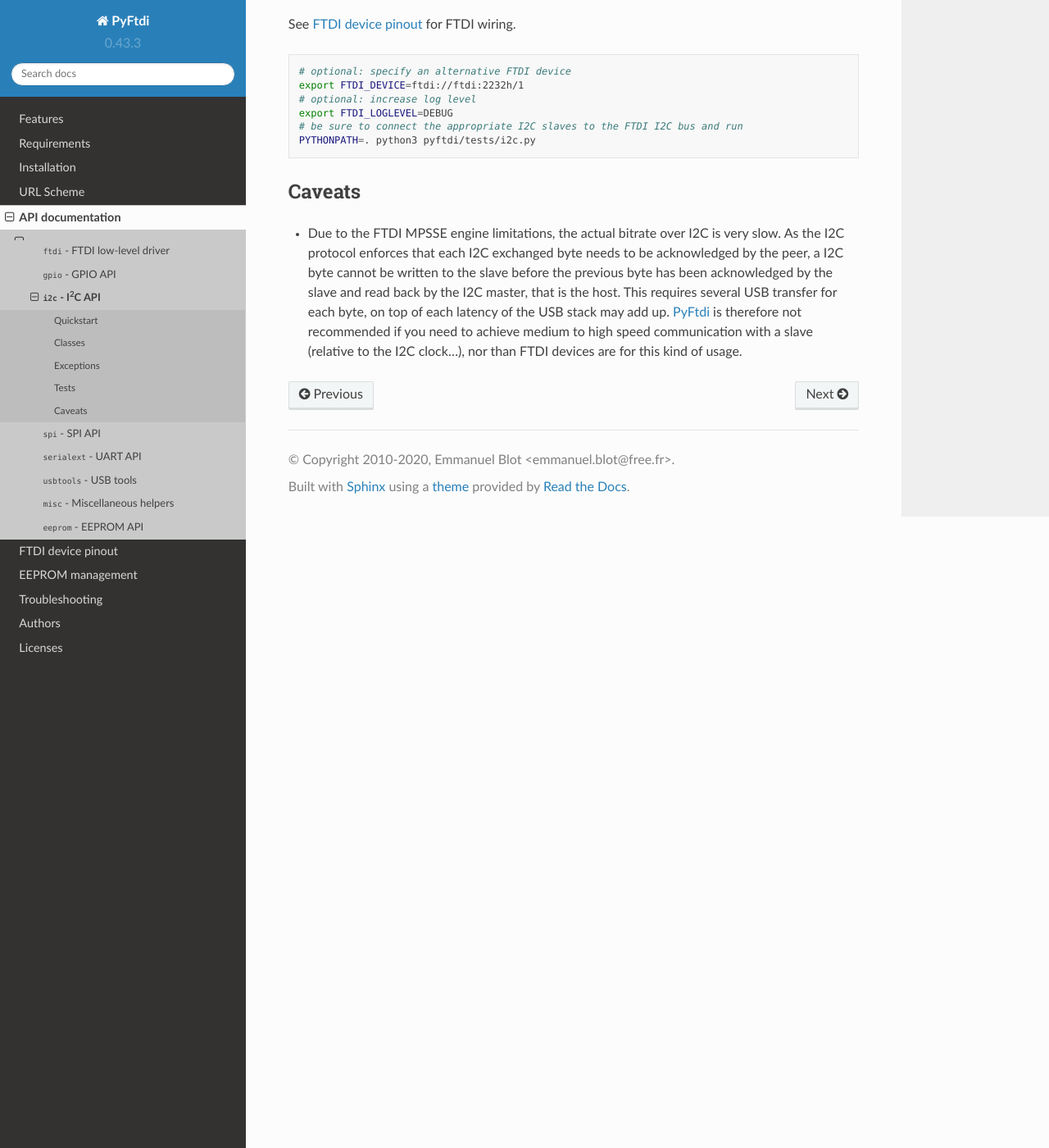
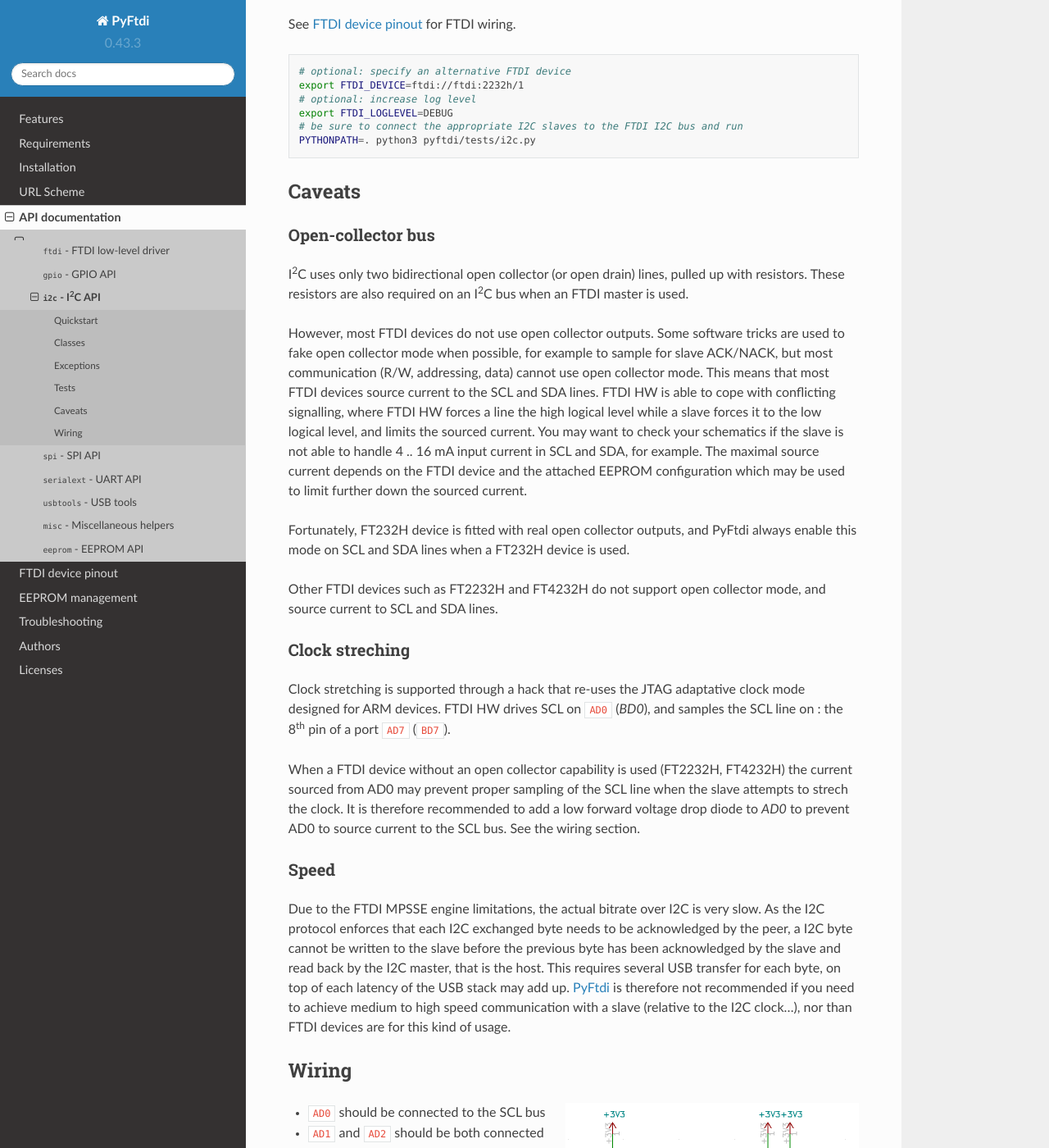
Before and after one commit to eblot/pyftdi, a Sphinx documentation site: the page built from pyftdi/doc/api/i2c.rst, in a window 1280 px wide and 1400 px high, scrolled down 2089 px. Shown: the whole window at 82% size. Built offline with Sphinx 7.4.7 and the Read the Docs theme 2.0.0, drawn with Linux system fonts in a browser that asks for light colours; some of the changed text lies outside the part shown.

Commit message:
Add wiring examples and information

```diff
--- a/pyftdi/doc/api/i2c.rst
+++ b/pyftdi/doc/api/i2c.rst
@@ -98,15 +98,83 @@
    # be sure to connect the appropriate I2C slaves to the FTDI I2C bus and run
    PYTHONPATH=. python3 pyftdi/tests/i2c.py
 
+
+.. _i2c_limitations:
+
 Caveats
 ~~~~~~~
 
-* Due to the FTDI MPSSE engine limitations, the actual bitrate over I2C is very
-  slow. As the I2C protocol enforces that each I2C exchanged byte needs to be
-  acknowledged by the peer, a I2C byte cannot be written to the slave before
-  the previous byte has been acknowledged by the slave and read back by the
-  I2C master, that is the host. This requires several USB transfer for each
-  byte, on top of each latency of the USB stack may add up. PyFtdi_ is
-  therefore not recommended if you need to achieve medium to high speed
-  communication with a slave (relative to the I2C clock...), nor than FTDI
-  devices are for this kind of usage.
+Open-collector bus
+..................
+
+|I2C| uses only two bidirectional open collector (or open drain) lines, pulled
+up with resistors. These resistors are also required on an |I2C| bus when an
+FTDI master is used.
+
+However, most FTDI devices do not use open collector outputs. Some software
+tricks are used to fake open collector mode when possible, for example to
+sample for slave ACK/NACK, but most communication (R/W, addressing, data)
+cannot use open collector mode. This means that most FTDI devices source
+current to the SCL and SDA lines. FTDI HW is able to cope with conflicting
+signalling, where FTDI HW forces a line the high logical level while a slave
+forces it to the low logical level, and limits the sourced current. You may
+want to check your schematics if the slave is not able to handle 4 .. 16 mA
+input current in SCL and SDA, for example. The maximal source current depends
+on the FTDI device and the attached EEPROM configuration which may be used to
+limit further down the sourced current.
+
+Fortunately, FT232H device is fitted with real open collector outputs, and
+PyFtdi always enable this mode on SCL and SDA lines when a FT232H device is
+used.
+
+Other FTDI devices such as FT2232H and FT4232H do not support open collector
+mode, and source current to SCL and SDA lines.
+
+Clock streching
+...............
+
+Clock stretching is supported through a hack that re-uses the JTAG adaptative
+clock mode designed for ARM devices. FTDI HW drives SCL on ``AD0`` (`BD0`), and
+samples the SCL line on : the 8\ :sup:`th` pin of a port ``AD7`` (``BD7``).
+
+When a FTDI device without an open collector capability is used (FT2232H,
+FT4232H) the current sourced from AD0 may prevent proper sampling of the SCL
+line when the slave attempts to strech the clock. It is therefore recommended
+to add a low forward voltage drop diode to `AD0` to prevent AD0 to source
+current to the SCL bus. See the wiring section.
+
+Speed
+.....
+
+Due to the FTDI MPSSE engine limitations, the actual bitrate over I2C is very
+slow. As the I2C protocol enforces that each I2C exchanged byte needs to be
+acknowledged by the peer, a I2C byte cannot be written to the slave before
+the previous byte has been acknowledged by the slave and read back by the
+I2C master, that is the host. This requires several USB transfer for each
+byte, on top of each latency of the USB stack may add up. PyFtdi_ is
+therefore not recommended if you need to achieve medium to high speed
+communication with a slave (relative to the I2C clock...), nor than FTDI
+devices are for this kind of usage.
+
+.. _i2c_wiring:
+
+Wiring
+~~~~~~
+
+.. figure:: ../images/i2c_wiring.png
+   :scale: 50 %
+   :alt: I2C wiring
+   :align: right
+
+   Fig.1: FT2232H with clock stretching
+
+* ``AD0`` should be connected to the SCL bus
+* ``AD1`` and ``AD2`` should be both connected to the SDA bus
+* ``AD7`` should be connected to the SCL bus, if clock streching is required
+* remaining pins can be freely used as regular GPIOs.
+
+*Fig.1*:
+
+* ``D1`` is only required when clock streching is used along with
+  FT2232H or FT4232H devices. It should not be fit with an FT232H.
+* ``AD7`` may be used as a regular GPIO with clock stretching is not required.
```
Also changed, not shown: pyftdi/doc/api/spi.rst (+26 -0 lines), pyftdi/doc/features.rst (+5 -4 lines), pyftdi/doc/images/i2c_wiring.png (added), pyftdi/doc/images/spi_wiring.png (added).
